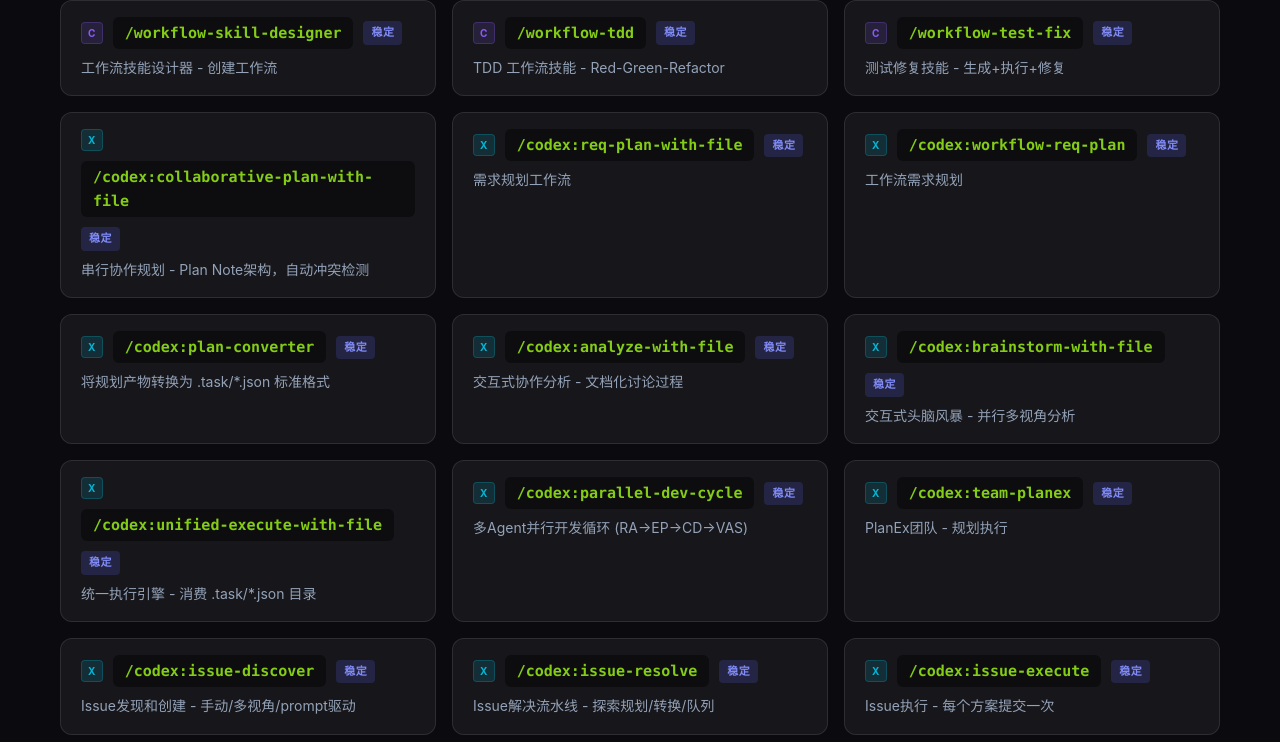
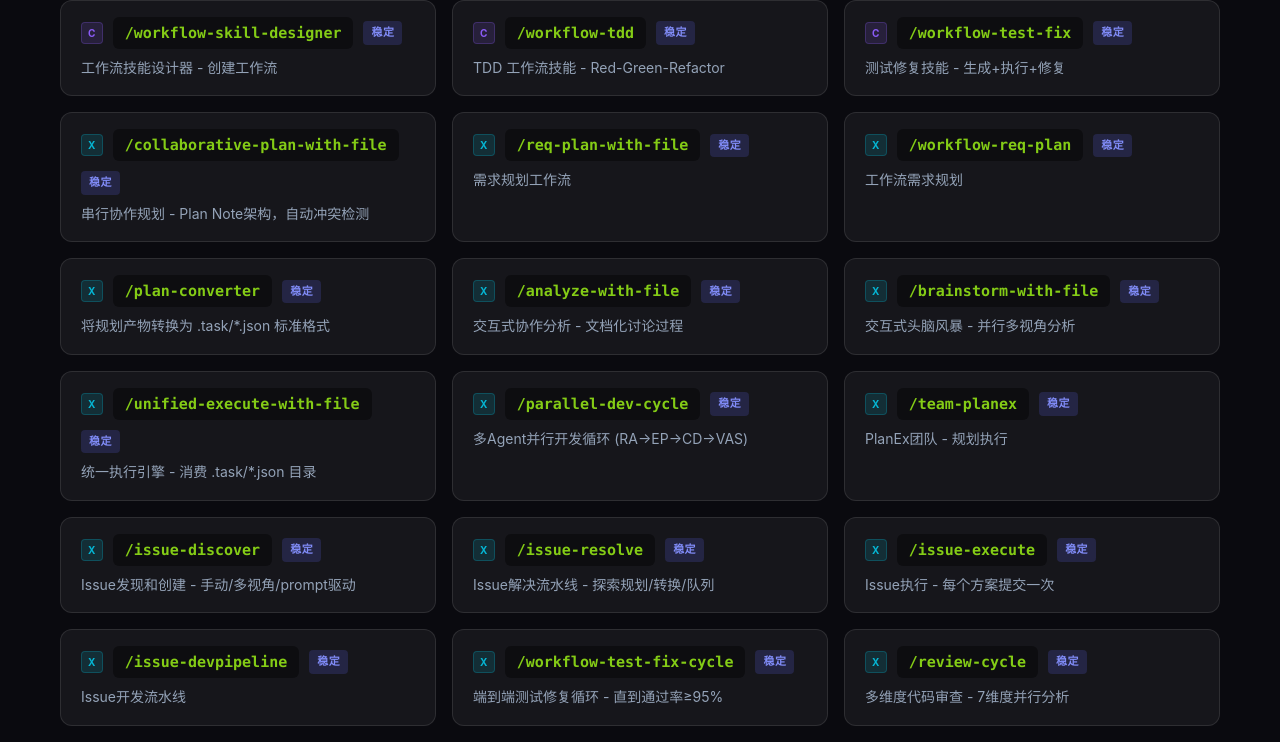
Before and after one commit to zhao-wuyan/ccw-command-explorer, a React (Vite) app: page / in a window 1280 px wide. Shown: the part 7795-8537 px from the top of the page. Built offline with nearby package versions, Linux system fonts and the light colour scheme.

Commit message:
fix: remove 'codex:' prefix from skill commands
- Codex skills should use format like '/unified-execute-with-file'
- Not '/codex:unified-execute-with-file'
- Updated all 19 codex skill commands in commands.ts
Co-authored-by: monkeycode-ai <monkeycode-ai@chaitin.com>

```diff
--- a/src/data/commands.ts
+++ b/src/data/commands.ts
@@ -878,93 +878,93 @@ export const COMMANDS: Command[] = [
 
   // ==================== Codex 技能 (Skills) ====================
   // 规划类
-  { cmd: '/codex:collaborative-plan-with-file', desc: '串行协作规划 - Plan Note架构，自动冲突检测', status: 'stable', category: 'skill', cli: 'codex', addedInVersion: 'v6.0',
+  { cmd: '/collaborative-plan-with-file', desc: '串行协作规划 - Plan Note架构，自动冲突检测', status: 'stable', category: 'skill', cli: 'codex', addedInVersion: 'v6.0',
     detail: '多人协作规划：先把大需求拆成多个技术领域，每人负责一个领域规划，最后自动检测各领域的冲突和依赖',
     usage: '涉及多个技术领域(前端/后端/数据库等)的复杂功能，需要不同专业的人分工规划'
   },
-  { cmd: '/codex:req-plan-with-file', desc: '需求规划工作流', status: 'stable', category: 'skill', cli: 'codex', addedInVersion: 'v6.2',
+  { cmd: '/req-plan-with-file', desc: '需求规划工作流', status: 'stable', category: 'skill', cli: 'codex', addedInVersion: 'v6.2',
     detail: '从需求文档提取任务：读取PRD或设计文档，自动识别功能点，拆解成开发任务',
     usage: '有现成的需求文档/产品设计，想转成开发任务'
   },
-  { cmd: '/codex:workflow-req-plan', desc: '工作流需求规划', status: 'stable', category: 'skill', cli: 'codex', addedInVersion: 'v6.2',
+  { cmd: '/workflow-req-plan', desc: '工作流需求规划', status: 'stable', category: 'skill', cli: 'codex', addedInVersion: 'v6.2',
     detail: '工作流级别的需求规划：不仅拆解任务，还生成任务间的依赖关系和执行顺序',
     usage: '复杂项目需要完整的工作流级别任务拆解'
   },
-  { cmd: '/codex:plan-converter', desc: '将规划产物转换为 .task/*.json 标准格式', status: 'stable', category: 'skill', cli: 'codex', addedInVersion: 'v6.2',
+  { cmd: '/plan-converter', desc: '将规划产物转换为 .task/*.json 标准格式', status: 'stable', category: 'skill', cli: 'codex', addedInVersion: 'v6.2',
     detail: '格式转换器：把各种格式的规划文档(roadmap、plan-note、conclusions等)统一转成标准JSON格式，方便执行',
     usage: '有不同格式的规划文件，想统一执行'
   },
 
   // 分析/头脑风暴类
-  { cmd: '/codex:analyze-with-file', desc: '交互式协作分析 - 文档化讨论过程', status: 'stable', category: 'skill', cli: 'codex', addedInVersion: 'v6.0',
+  { cmd: '/analyze-with-file', desc: '交互式协作分析 - 文档化讨论过程', status: 'stable', category: 'skill', cli: 'codex', addedInVersion: 'v6.0',
     detail: '深度分析并记录过程：边分析边记录理解，支持多轮问答，AI会纠正你的误解。生成完整的分析文档',
     usage: '需要深入分析代码库、理解复杂架构、研究技术方案'
   },
-  { cmd: '/codex:brainstorm-with-file', desc: '交互式头脑风暴 - 并行多视角分析', status: 'stable', category: 'skill', cli: 'codex', addedInVersion: 'v6.0',
+  { cmd: '/brainstorm-with-file', desc: '交互式头脑风暴 - 并行多视角分析', status: 'stable', category: 'skill', cli: 'codex', addedInVersion: 'v6.0',
     detail: '3个AI同时思考：创意型(天马行空)、务实型(关注落地)、系统型(全局视角)，记录所有想法的演变过程',
     usage: '功能设计、架构方案需要多角度创意思考'
   },
 
   // 执行类
-  { cmd: '/codex:unified-execute-with-file', desc: '统一执行引擎 - 消费 .task/*.json 目录', status: 'stable', category: 'skill', cli: 'codex', addedInVersion: 'v6.2',
+  { cmd: '/unified-execute-with-file', desc: '统一执行引擎 - 消费 .task/*.json 目录', status: 'stable', category: 'skill', cli: 'codex', addedInVersion: 'v6.2',
     detail: '任务执行器：读取任务JSON文件，按依赖顺序执行，支持并行执行无依赖的任务，实时显示进度',
     usage: '有准备好的任务文件需要执行'
   },
-  { cmd: '/codex:parallel-dev-cycle', desc: '多Agent并行开发循环 (RA→EP→CD→VAS)', status: 'stable', category: 'skill', cli: 'codex', addedInVersion: 'v6.2',
+  { cmd: '/parallel-dev-cycle', desc: '多Agent并行开发循环 (RA→EP→CD→VAS)', status: 'stable', category: 'skill', cli: 'codex', addedInVersion: 'v6.2',
     detail: '4个AI同时工作：需求分析师(RA)理解需求→探索规划师(EP)设计方案→代码开发(CD)写代码→验证归档(VAS)测试。可并行推进',
     usage: '大型功能开发，想同时推进需求分析、设计、开发、测试'
   },
-  { cmd: '/codex:team-planex', desc: 'PlanEx团队 - 规划执行', status: 'stable', category: 'skill', cli: 'codex', addedInVersion: 'v6.2',
+  { cmd: '/team-planex', desc: 'PlanEx团队 - 规划执行', status: 'stable', category: 'skill', cli: 'codex', addedInVersion: 'v6.2',
     detail: '2人流水线：规划师边规划边派任务，执行者边收任务边写代码。规划不等待执行完成，效率高',
     usage: '需求明确的开发任务，想要边规划边执行'
   },
 
   // Issue管理类
-  { cmd: '/codex:issue-discover', desc: 'Issue发现和创建 - 手动/多视角/prompt驱动', status: 'stable', category: 'skill', cli: 'codex', addedInVersion: 'v6.0',
+  { cmd: '/issue-discover', desc: 'Issue发现和创建 - 手动/多视角/prompt驱动', status: 'stable', category: 'skill', cli: 'codex', addedInVersion: 'v6.0',
     detail: '3种发现模式：①手动创建问题；②8维度自动扫描(bug/安全/性能/UX/测试/质量/维护性/最佳实践)；③根据你的描述迭代探索',
     usage: '想主动发现项目中的隐藏问题'
   },
-  { cmd: '/codex:issue-resolve', desc: 'Issue解决流水线 - 探索规划/转换/队列', status: 'stable', category: 'skill', cli: 'codex', addedInVersion: 'v6.2',
+  { cmd: '/issue-resolve', desc: 'Issue解决流水线 - 探索规划/转换/队列', status: 'stable', category: 'skill', cli: 'codex', addedInVersion: 'v6.2',
     detail: '统一解决流水线：从各种来源(规划文档、头脑风暴、手动)创建解决方案，形成执行队列，批量处理',
     usage: '有多个Issue需要批量解决'
   },
-  { cmd: '/codex:issue-execute', desc: 'Issue执行 - 每个方案提交一次', status: 'stable', category: 'skill', cli: 'codex', addedInVersion: 'v6.0',
+  { cmd: '/issue-execute', desc: 'Issue执行 - 每个方案提交一次', status: 'stable', category: 'skill', cli: 'codex', addedInVersion: 'v6.0',
     detail: '串行执行：一个Issue解决完→git commit→下一个Issue。每个方案单独提交，方便追踪和回滚',
     usage: '执行已规划好的Issue解决方案'
   },
-  { cmd: '/codex:issue-devpipeline', desc: 'Issue开发流水线', status: 'stable', category: 'skill', cli: 'codex', addedInVersion: 'v6.2',
+  { cmd: '/issue-devpipeline', desc: 'Issue开发流水线', status: 'stable', category: 'skill', cli: 'codex', addedInVersion: 'v6.2',
     detail: '一站式处理：发现问题→规划方案→写代码→测试→提交。从发现到解决完整流程',
     usage: '想一次性完整处理Issue的生命周期'
   },
 
   // 测试类
-  { cmd: '/codex:workflow-test-fix-cycle', desc: '端到端测试修复循环 - 直到通过率≥95%', status: 'stable', category: 'skill', cli: 'codex', addedInVersion: 'v6.2',
+  { cmd: '/workflow-test-fix-cycle', desc: '端到端测试修复循环 - 直到通过率≥95%', status: 'stable', category: 'skill', cli: 'codex', addedInVersion: 'v6.2',
     detail: '自动测试循环：①生成4层测试(单元/集成/E2E/回归)；②执行测试；③失败自动修复；④循环直到95%通过',
     usage: '代码写完了需要补测试，希望测试失败能自动修复'
   },
 
   // 审查类
-  { cmd: '/codex:review-cycle', desc: '多维度代码审查 - 7维度并行分析', status: 'stable', category: 'skill', cli: 'codex', addedInVersion: 'v6.2',
+  { cmd: '/review-cycle', desc: '多维度代码审查 - 7维度并行分析', status: 'stable', category: 'skill', cli: 'codex', addedInVersion: 'v6.2',
     detail: '7维度同时审查：代码对不对、好读吗、性能如何、安全吗、测试够不够、好维护吗、符合最佳实践吗。发现问题可自动修复',
     usage: '代码写完需要全面审查、PR合入前检查'
   },
 
   // 调试类
-  { cmd: '/codex:debug-with-file', desc: '假设驱动调试 - 文档化探索过程', status: 'stable', category: 'skill', cli: 'codex', addedInVersion: 'v6.0',
+  { cmd: '/debug-with-file', desc: '假设驱动调试 - 文档化探索过程', status: 'stable', category: 'skill', cli: 'codex', addedInVersion: 'v6.0',
     detail: '科学调试方法：①猜测可能原因(假设)；②验证假设；③记录发现；④AI纠正错误理解。系统化定位问题',
     usage: '遇到难定位的bug，需要系统化地分析和排查'
   },
 
   // 工具类
-  { cmd: '/codex:ccw-cli-tools', desc: 'CLI工具统一执行框架', status: 'stable', category: 'skill', cli: 'codex', addedInVersion: 'v6.2',
+  { cmd: '/ccw-cli-tools', desc: 'CLI工具统一执行框架', status: 'stable', category: 'skill', cli: 'codex', addedInVersion: 'v6.2',
     detail: '统一调用外部AI：配置好Gemini/Qwen/Codex等工具，用一个模板调用不同AI，自动选择最合适的工具',
     usage: '想使用外部AI工具(Gemini/Qwen等)进行代码分析或生成'
   },
-  { cmd: '/codex:memory-compact', desc: '会话内存压缩为结构化文本', status: 'stable', category: 'skill', cli: 'codex', addedInVersion: 'v5.2',
+  { cmd: '/memory-compact', desc: '会话内存压缩为结构化文本', status: 'stable', category: 'skill', cli: 'codex', addedInVersion: 'v5.2',
     detail: '压缩会话内容：提取目标、计划、关键文件、重要决策，去掉冗余对话。方便下次恢复上下文',
     usage: '对话太长了想压缩保存，或者要切换话题但想保留关键信息'
   },
-  { cmd: '/codex:clean', desc: '智能代码清理 - 检测过时产物', status: 'stable', category: 'skill', cli: 'codex', addedInVersion: 'v5.2',
+  { cmd: '/clean', desc: '智能代码清理 - 检测过时产物', status: 'stable', category: 'skill', cli: 'codex', addedInVersion: 'v5.2',
     detail: '自动扫描清理：废弃的工作流会话、临时文件、死代码、过时的依赖。让项目保持整洁',
     usage: '项目做久了文件变多，想清理不需要的东西'
   },
```
